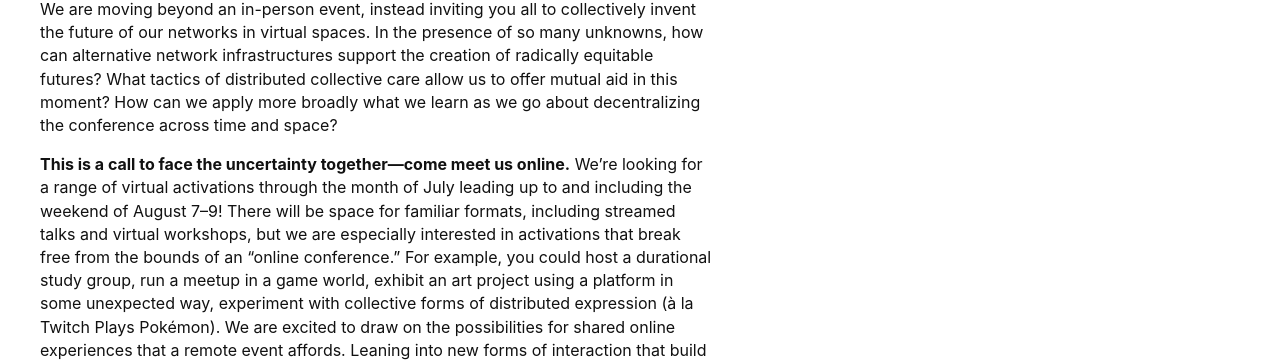
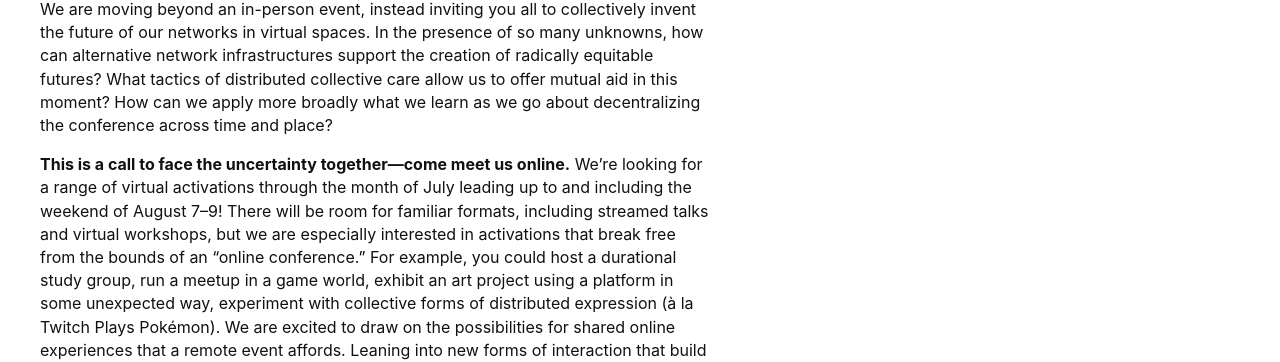
Before and after one commit to ournetworks/ournetworks.ca, a Jekyll site: the page built from index.md, in a window 1280 px wide. Shown: the part 665-1027 px from the top of the page. Built offline with Jekyll 4.4.1, drawn with Linux system fonts in a browser that asks for light colours; some of the changed text lies outside the part shown.

Commit message:
switch space to place and room

```diff
--- a/index.md
+++ b/index.md
@@ -8,9 +8,9 @@ redirect_from:
 
 This year we’re taking a different approach given the rapidly evolving COVID-19 situation. A lot remains unknown about how travel and ways to gather will develop between now and Our Networks 2020, and we take seriously our obligations as hosts and to our local community.
 
-We are moving beyond an in-person event, instead inviting you all to collectively invent the future of our networks in virtual spaces. In the presence of so many unknowns, how can alternative network infrastructures support the creation of radically equitable futures? What tactics of distributed collective care allow us to offer mutual aid in this moment? How can we apply more broadly what we learn as we go about decentralizing the conference across time and space?
+We are moving beyond an in-person event, instead inviting you all to collectively invent the future of our networks in virtual spaces. In the presence of so many unknowns, how can alternative network infrastructures support the creation of radically equitable futures? What tactics of distributed collective care allow us to offer mutual aid in this moment? How can we apply more broadly what we learn as we go about decentralizing the conference across time and place?
 
-**This is a call to face the uncertainty together—come meet us online.** We’re looking for a range of virtual activations through the month of July leading up to and including the weekend of August 7–9! There will be space for familiar formats, including streamed talks and virtual workshops, but we are especially interested in activations that break free from the bounds of an “online conference.” For example, you could host a durational study group, run a meetup in a game world, exhibit an art project using a platform in some unexpected way, experiment with collective forms of distributed expression (à la Twitch Plays Pokémon). We are excited to draw on the possibilities for shared online experiences that a remote event affords. Leaning into new forms of interaction that build collective experiences at a distance, we can collectively cultivate virtual experiences that feel intimate, exploratory, and expansive.
+**This is a call to face the uncertainty together—come meet us online.** We’re looking for a range of virtual activations through the month of July leading up to and including the weekend of August 7–9! There will be room for familiar formats, including streamed talks and virtual workshops, but we are especially interested in activations that break free from the bounds of an “online conference.” For example, you could host a durational study group, run a meetup in a game world, exhibit an art project using a platform in some unexpected way, experiment with collective forms of distributed expression (à la Twitch Plays Pokémon). We are excited to draw on the possibilities for shared online experiences that a remote event affords. Leaning into new forms of interaction that build collective experiences at a distance, we can collectively cultivate virtual experiences that feel intimate, exploratory, and expansive.
 
 ## Submission deadline
 
```
